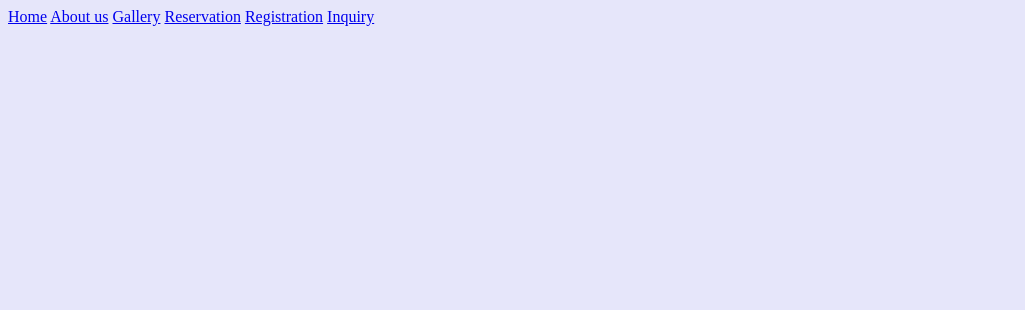
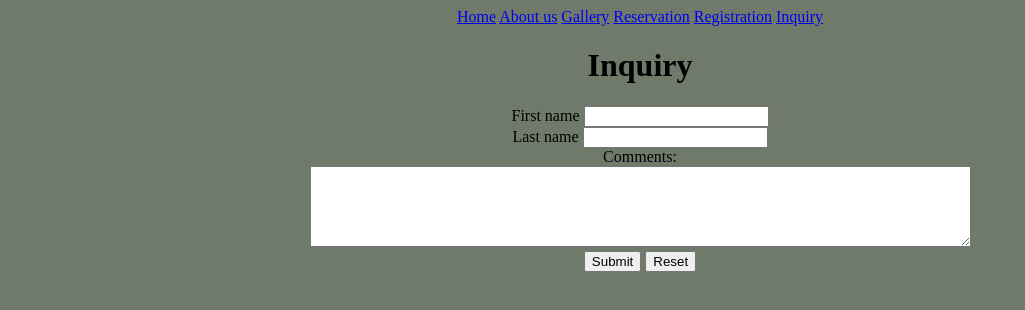
Before and after one commit to SonJaeMark/Mark-Jayson-Lanuzo-BSIT-1.7, a plain HTML site: page inquiry.html in a window 1280 px wide. Shown: the whole page, without its empty margins (0-1025 px from the left). Drawn offline with Linux system fonts and the light colour scheme.

Commit message:
update bag color and add inquiry

```diff
--- a/inquiry.html
+++ b/inquiry.html
@@ -5,7 +5,9 @@
     <meta name="viewport" content="width=device-width, initial-scale=1.0">
     <title>My first HTML | Inquiry</title>
 </head>
-<body bgcolor="lavender">
+<body bgcolor="#707a6b">
+
+    <center>
         <div>
             <a href = "index.html">Home</a>
             <a href = "aboutus.html">About us</a>
@@ -14,5 +16,24 @@
             <a href = "registration.html">Registration</a>
             <a href = "inquiry.html">Inquiry</a>
         </div>
+    </center>
+
+    <center>
+        <h1>Inquiry</h1>
+        <form>
+            <label for="fname">First name</label>
+            <input type="text" id="fname" name="fname"><br>
+            <label for="Lname">Last name</label>
+            <input type="text" id="lname" name="lname"><br>
+
+            <label>Comments:</label><br>
+            <textarea cols="80" rows="5" value="Address"></textarea><br>
+            <input type="submit" name="submit value" value="Submit">
+            <input type="reset" name="reset" value="Reset">
+        </form>
+
+    </center>
+
+
 </body>
 </html>
```
Also changed, not shown: aboutus.html (+6 -1 lines), gallery.html (+3 -2 lines), index.html (+4 -1 lines), registration.html (+5 -1 lines), reservation.html (+3 -1 lines). Lines whose indentation alone changed are shown as unchanged.
